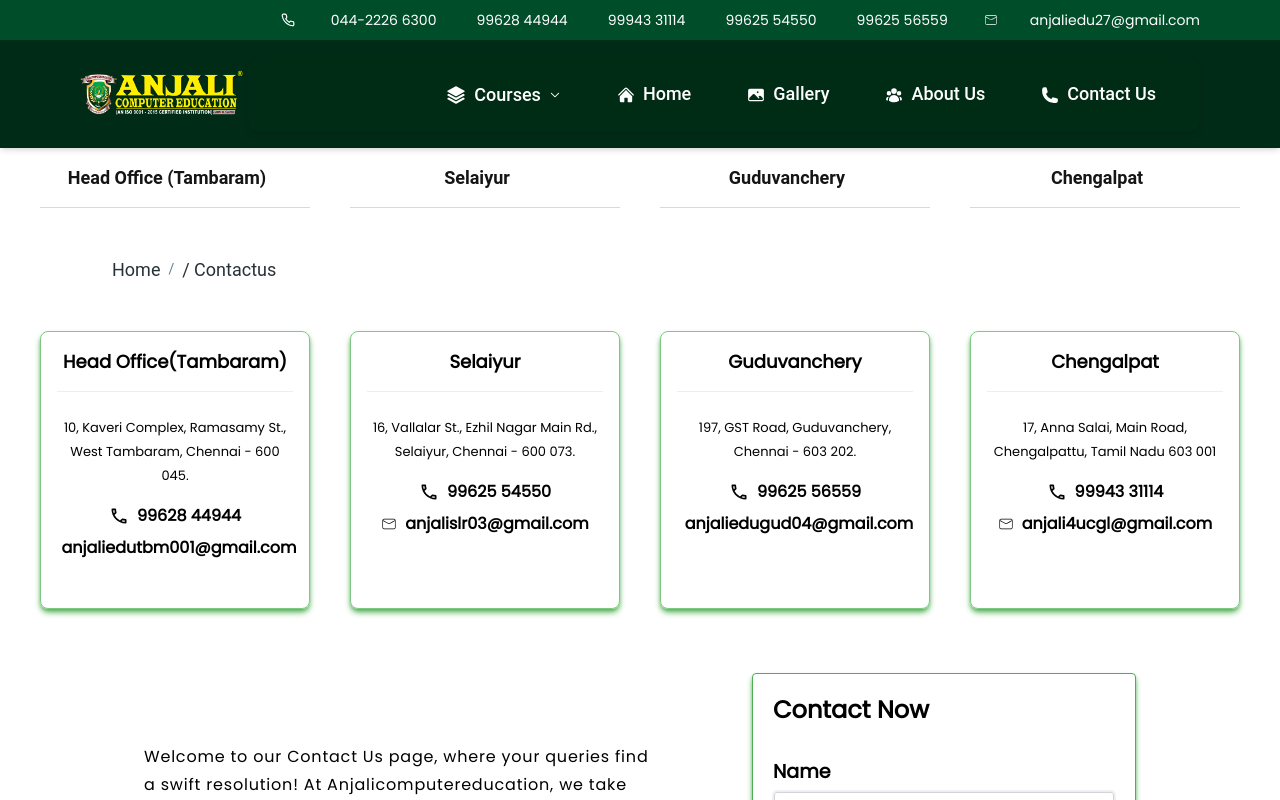
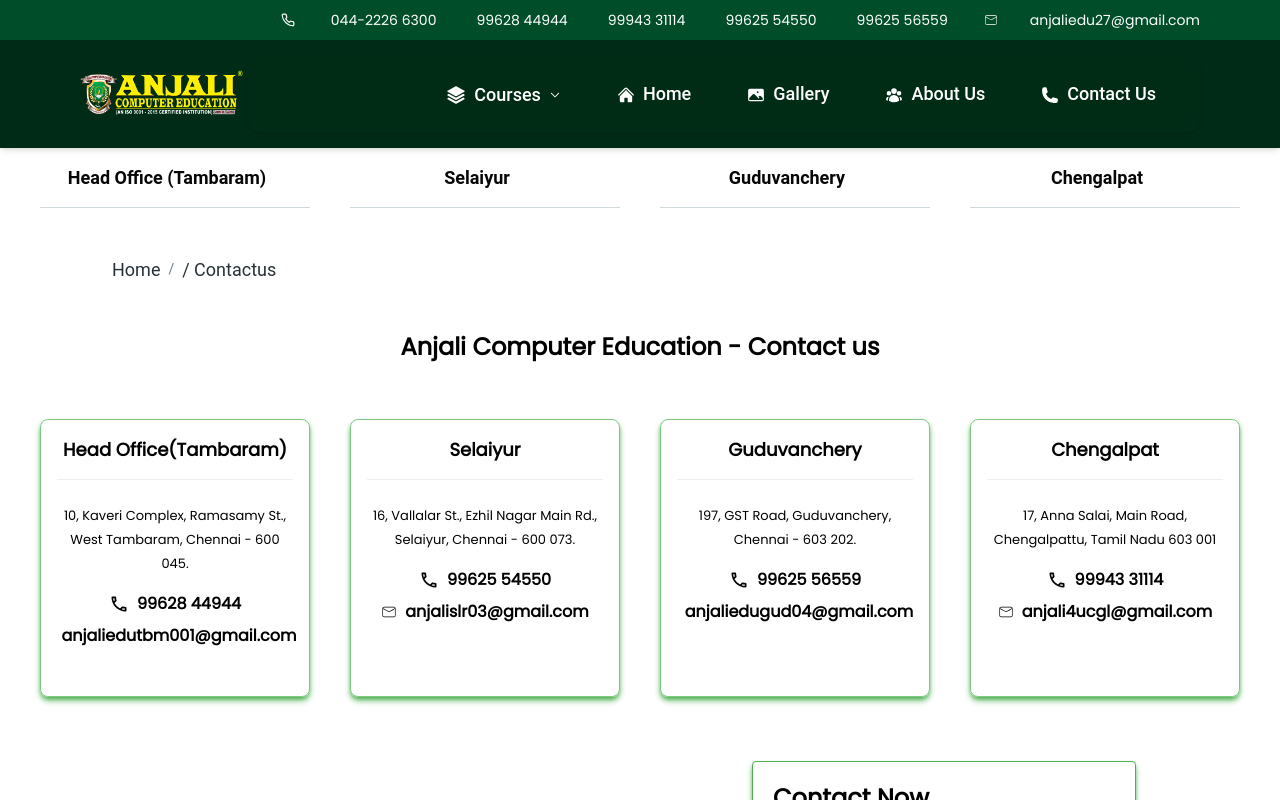
Before and after one commit to thamarai07/anjali-website, a Next.js app: page /Contactus in a window 1280 px wide. Shown: the top 800 px of the page. Built offline with nearby package versions, Linux system fonts and the light colour scheme.

Commit message:
first push one

```diff
--- a/src/components/Layuout/Footer.tsx
+++ b/src/components/Layuout/Footer.tsx
@@ -13,7 +13,7 @@
           <ul className=' text-white font-medium'>
             <li><Link href="/">Home</Link></li>
             <li className='mt-1 p-1 hover:bg-white hover:text-black rounded'><Link href="/aboutus/">About Us</Link></li>
-            <li className='mt-1 p-1 hover:bg-white hover:text-black rounded'><Link href="/Contactus/">Contact Us</Link></li>
+            <li className='mt-1 p-1 hover:bg-white hover:text-black rounded'><Link href="/contactus/">Contact Us</Link></li>
             <li className='mt-1 p-1 hover:bg-white hover:text-black rounded'><Link href="/gallery/">Gallery</Link></li>
           </ul>
         </div>
--- a/src/components/Nav/nav-link.tsx
+++ b/src/components/Nav/nav-link.tsx
@@ -284,7 +284,7 @@
   {
     label: "Contact Us",
     icon: PhoneIcon,
-    href : "/Contactus/"
+    href : "/contactus/"
   },
 ];
 
--- a/src/pages/Contactus.tsx
+++ b/src/pages/Contactus.tsx
@@ -27,6 +27,7 @@
       </Head>
 
       <MainLayout>
+        <h1 className="text-center lg:text-2xl text-lg lg:mb-14 mb-6 lg:font-bold font-semibold">Anjali Computer Education - Contact us</h1>
         <AddsAccordion />
         {/* <Image src={"/contactus/cuteanimated_353.jpg"} className='opacity-5' width={1200} height={800} alt='contactus' /> */}
         <div className="lg:max-w-7xl m-auto lg:mt-16 mt-10">
--- a/utils/links.js
+++ b/utils/links.js
@@ -44,7 +44,7 @@
     {
         id : 5,
         title : "Contact Us",
-        href : "/Contactus",
+        href : "/contactus",
         isMegaMenu :  true
     }
 ]
```
